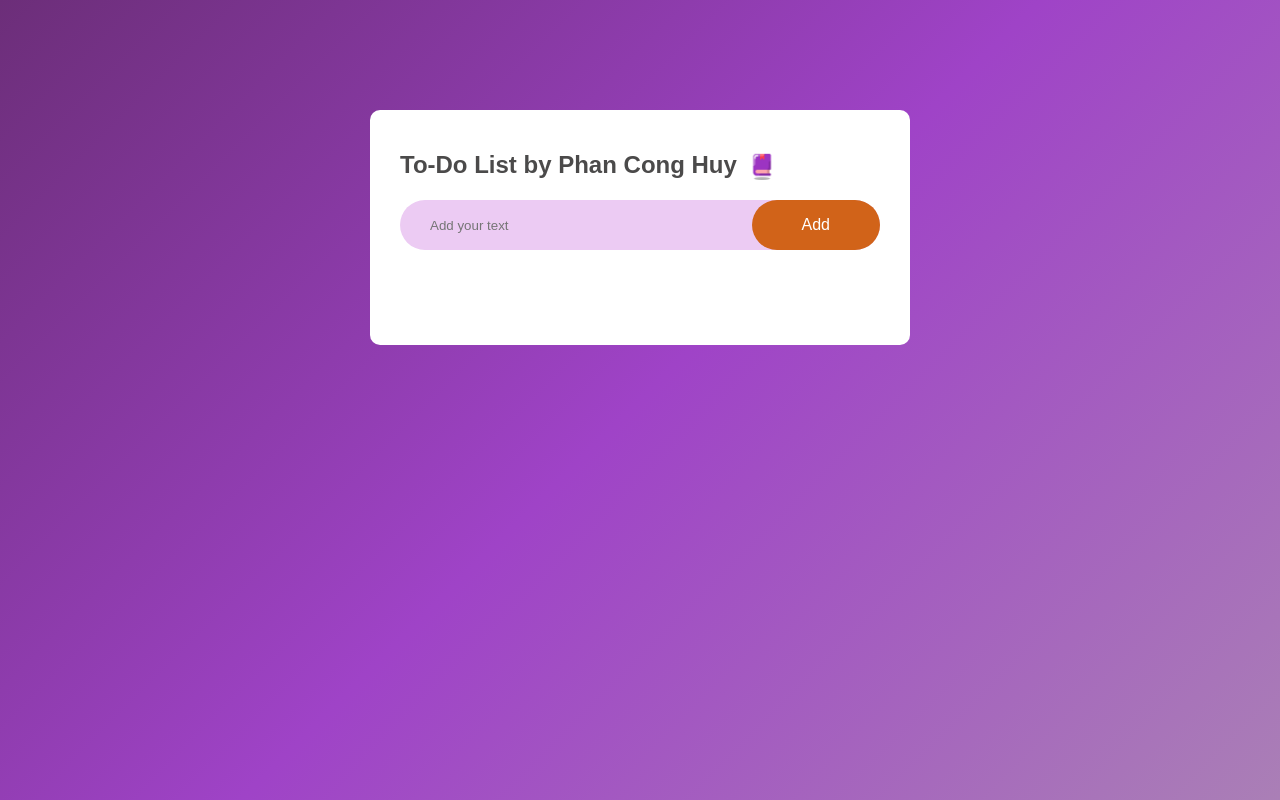
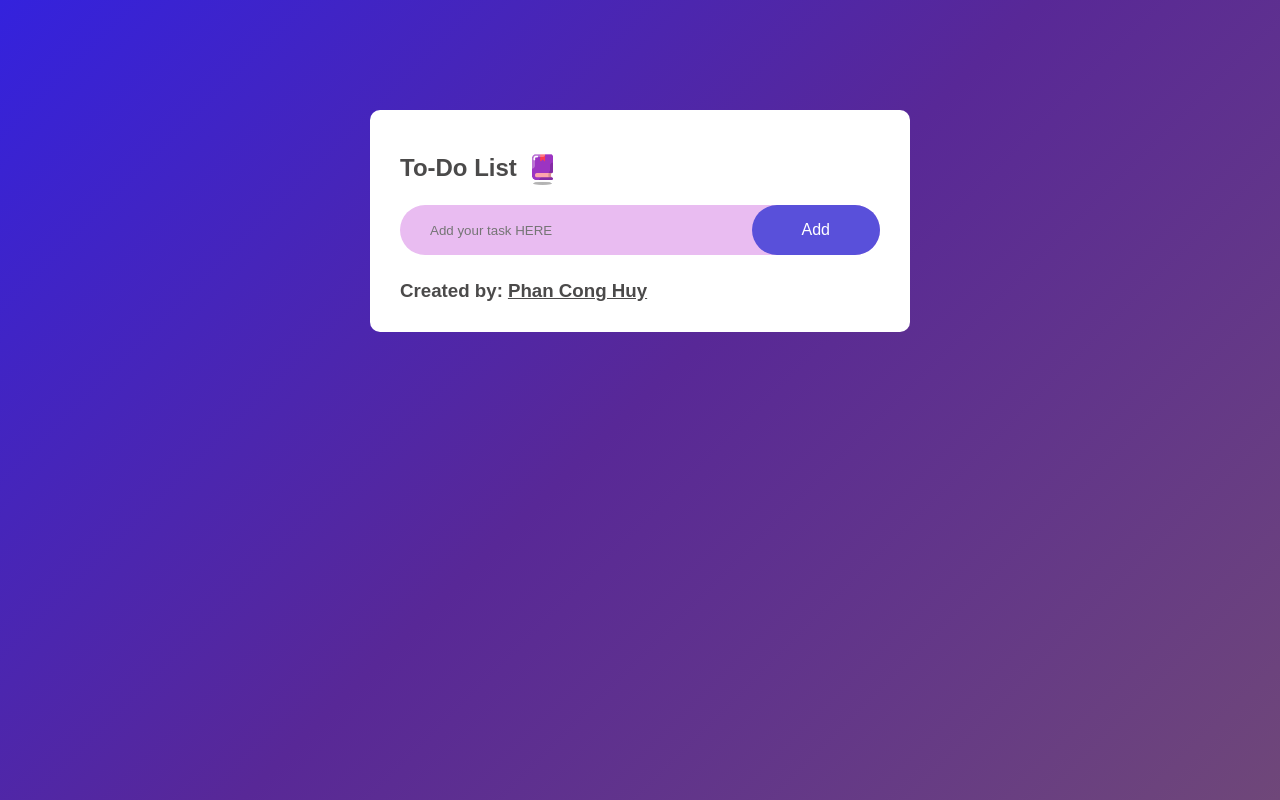
Before and after one commit to conghuy179/To-Do-List-App, a plain HTML site: page index.html in a window 1280 px wide. Drawn offline with Linux system fonts and the light colour scheme.

Commit message:
added bg color and authority

```diff
--- a/index.html
+++ b/index.html
@@ -10,10 +10,10 @@
 <body>
     <div class="container">
         <div class="todo-app">
-            <h2>To-Do List by
-                <link> Phan Cong Huy <img src="images/icons8-book-64.png"></h2>
+            <h2>To-Do List
+                <img src="images/icons8-book-64.png"></h2>
             <div class="row">
-                <input type="text" id="input-box" placeholder="Add your text">
+                <input type="text" id="input-box" placeholder="Add your task HERE">
                 <button onclick="addTask()">Add</button>
             </div>
             <ul id="list-container">
@@ -22,6 +22,8 @@
                 <li>Task 3</li>
 
             </ul>
+            <h3>Created by:
+                <a href="https://www.linkedin.com/in/cong-huy-phan-1b39641a0/"> Phan Cong Huy </h3>
         </div>
     </div>
     <script src="script.js"></script>
--- a/style.css
+++ b/style.css
@@ -8,7 +8,7 @@
 .container {
     width: 100%;
     min-height: 100vh;
-    background: linear-gradient(135deg, #6c2e79, #9f43c7, #aa7fb6);
+    background: linear-gradient(135deg, #3422dd, #582897, #6f4779);
     padding: 10px;
 }
 
@@ -17,7 +17,7 @@
     max-width: 540px;
     background: rgb(255, 255, 255);
     margin: 100px auto 20px;
-    padding: 40px 30px 70px;
+    padding: 40px 30px 30px;
     border-radius: 10px;
 }
 
@@ -29,15 +29,29 @@
 }
 
 .todo-app h2 img {
-    width: 30px;
-    margin-left: 10px;
+    width: 35px;
+    margin-left: 8px;
+}
+
+.todo-app h3 {
+    color: rgb(75, 74, 74);
+    display: flex;
+    align-items: right;
+    margin-top: 20px;
+}
+
+.todo-app h3 a {
+    color: rgb(75, 74, 74);
+    display: flex;
+    align-items: right;
+    margin-left: 5px;
 }
 
 .row {
     display: flex;
     align-items: center;
     justify-content: space-between;
-    background: #eccbf3;
+    background: #e9bcf1;
     border-radius: 30px;
     padding-left: 20px;
     margin-bottom: 25px;
@@ -55,7 +69,7 @@ button {
     border: none;
     outline: none;
     padding: 16px 50px;
-    background: rgb(209, 99, 25);
+    background: rgb(89, 80, 218);
     color: #fff;
     font-size: 16px;
     cursor: pointer;
```
